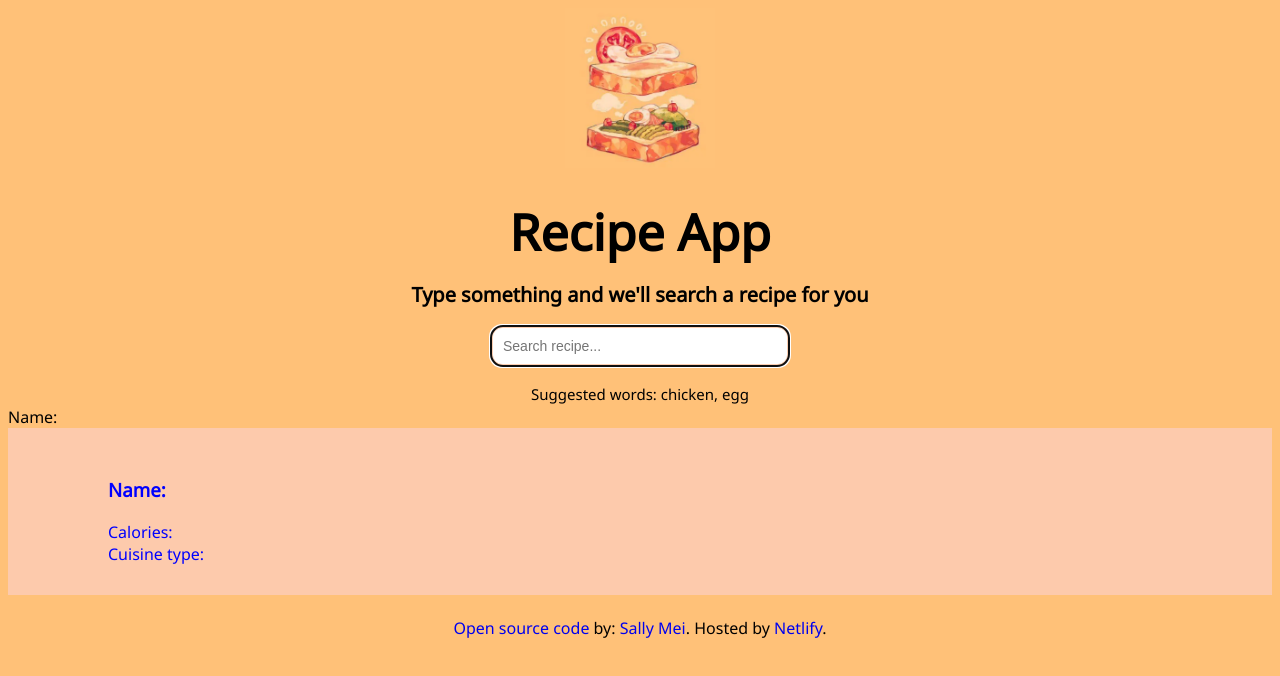
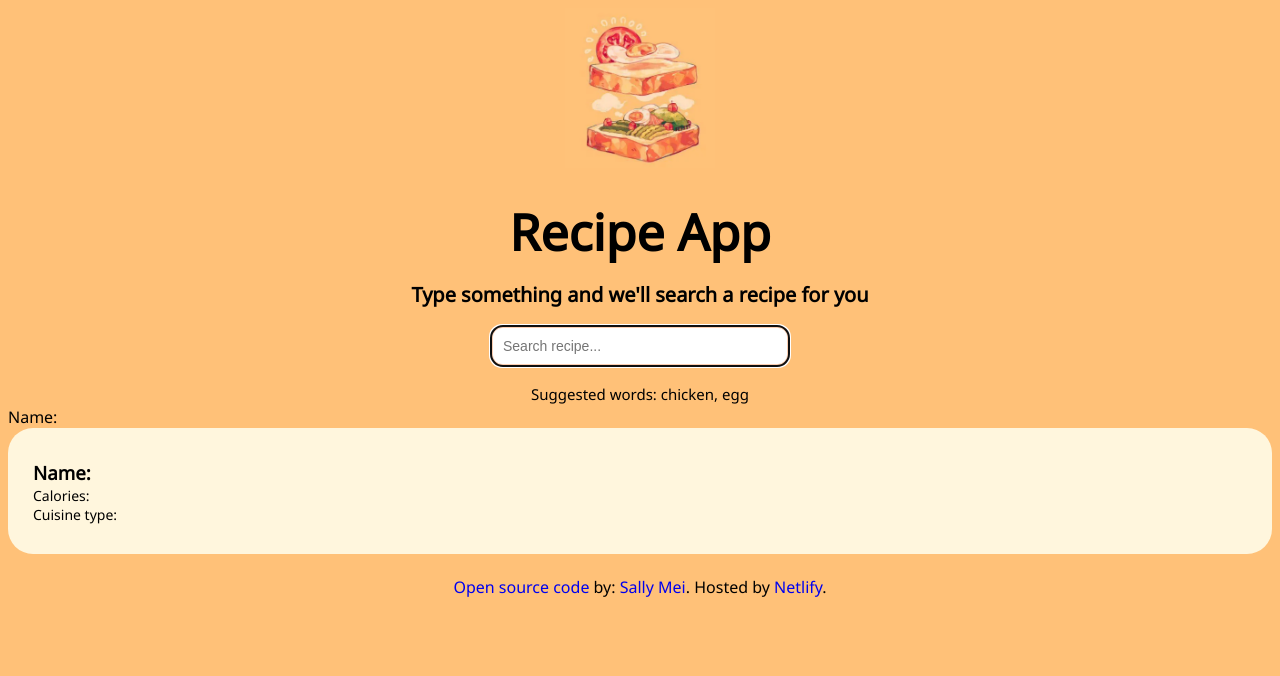
Before and after one commit to SMei201900/Recipe_App, a React (Create React App) app: page / in a window 1280 px wide. Shown: the top 676 px of the page. Built offline with nearby package versions, Linux system fonts and the light colour scheme.

Commit message:
Added CSS

```diff
--- a/src/RecipeInfo.css
+++ b/src/RecipeInfo.css
@@ -1,5 +1,15 @@
 .card {
-	color: blue;
-	background: #fdcaac;
-	padding: 30px 100px;
+	color: black;
+	background: #fff6dd;
+	padding: 30px 25px;
+	border-radius: 25px;
 }
+
+.RecipeInfo .card h3 {
+	margin-top: 1.5px;
+	margin-bottom: 1.5px;
+}
+
+.RecipeInfo .card div {
+	font-size: 14px;
+}
```
